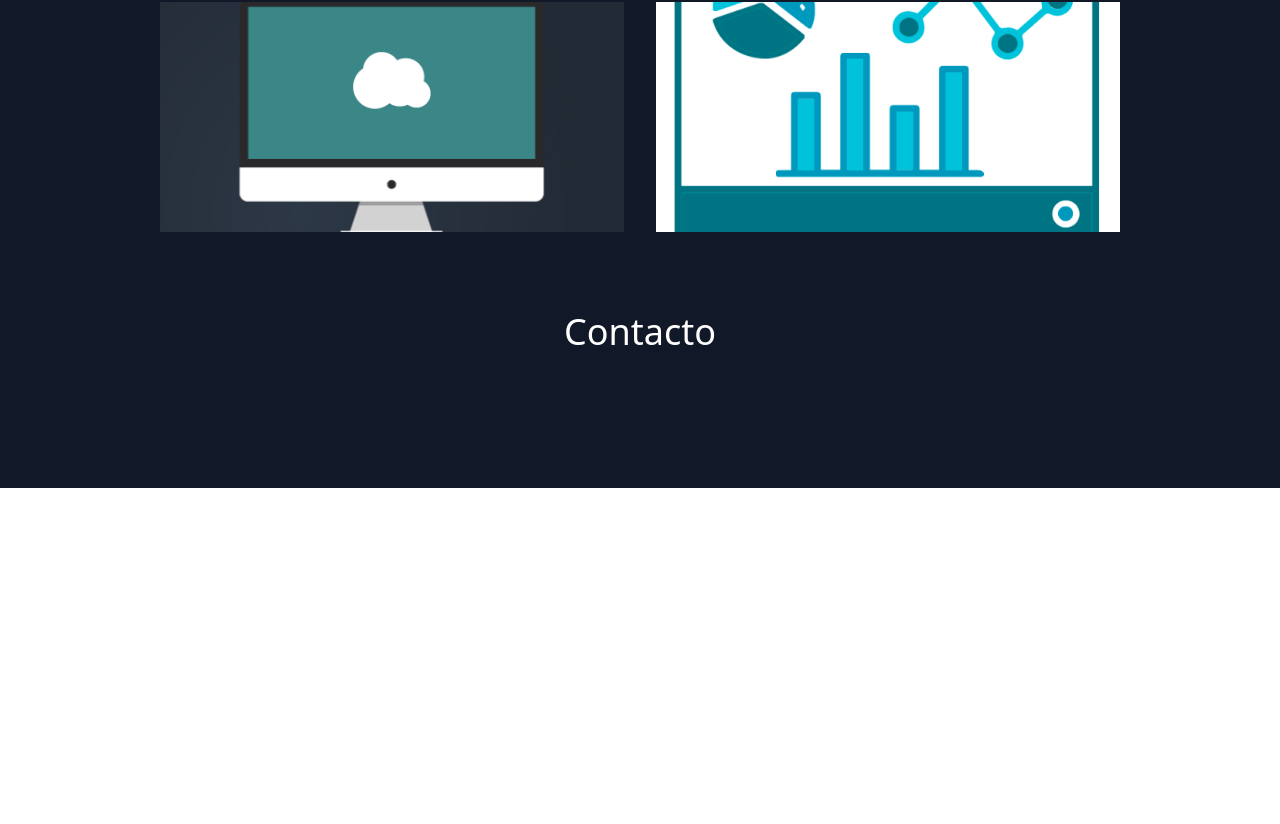
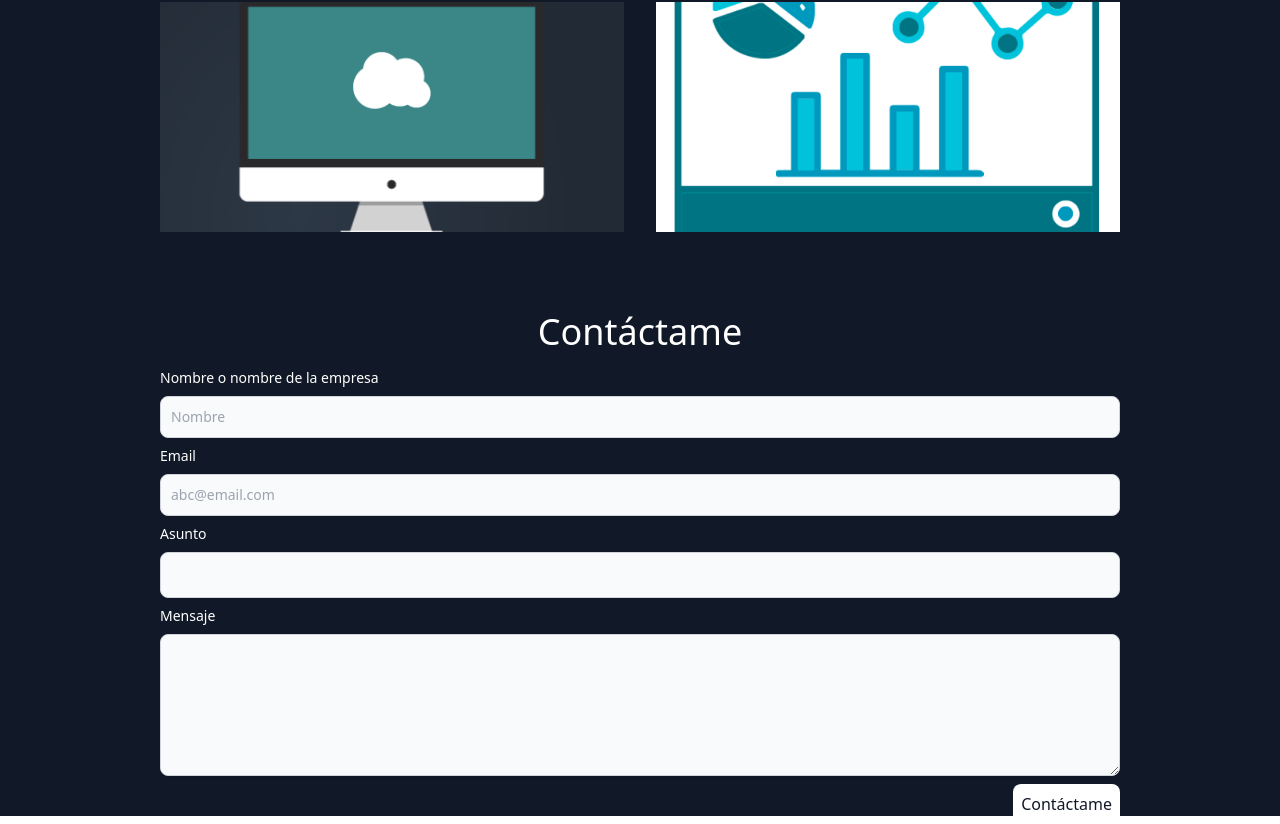
Before and after one commit to PabloTorAc/PabloTorAc.github.io, a React (Vite) app: page / in a window 1280 px wide. Shown: the part 1464-2288 px from the top of the page. Before the commit the page ends 1952 px from the top, so only its background shows below. Built offline with nearby package versions, Linux system fonts and the light colour scheme.

Commit message:
add: contact form

```diff
--- a/src/components/Contact.jsx
+++ b/src/components/Contact.jsx
@@ -2,14 +2,72 @@ import React from 'react'
 
 function Contact() {
   return (
-    <section id="contact" className="text-gray-400 bg-gray-900 body-font">
+    <section id="contact" className="text-gray-400 body-font">
       <div className="container px-5 py-10 mx-auto text-center lg:px-40">
-        <div className="flex flex-col w-full mb-20">
-          <h1 className="sm:text-4xl text-3xl font-medium title-font mb-4 text-white">
-            Contacto
-          </h1>
+            <h1 className="sm:text-4xl text-3xl font-medium title-font mb-4 text-white">
+                Contáctame
+            </h1>
+            <form action="#" >
+                <div>
+                    <label for="firstName"
+                           className="block my-2 text-left
+                                      text-sm font-medium text-white">
+                                  Nombre o nombre de la empresa
+                    </label>
+                    <input type="text"
+                           className="shadow-sm bg-gray-50 border
+                                      border-gray-300 text-gray-900
+                                      text-sm rounded-lg block w-full p-2.5"
+                           placeholder="Nombre"
+                           required/>
+                  </div>
+                <div>
+                    <label for="email"
+                           className="block my-2 text-left text-sm
+                                      font-medium text-white">
+                        Email
+                    </label>
+                    <input type="email"
+                           className="shadow-sm bg-gray-50 border
+                                      border-gray-300 text-gray-900
+                                      text-sm rounded-lg block w-full p-2.5"
+                           placeholder="abc@email.com"
+                           required />
+                </div>
+                <div>
+                    <label for="subject"
+                           className="block my-2 text-left
+                                      text-sm font-medium text-white">
+                        Asunto
+                    </label>
+                    <input type="text"
+                           className="block p-3 w-full text-sm
+                                      text-gray-900 bg-gray-50 rounded-lg
+                                      border border-gray-300 shadow-sm "
+                           required />
+                </div>
+                <div >
+                    <label for="message"
+                           className="block my-2 text-left
+                                      text-sm font-medium text-white ">
+                        Mensaje
+                    </label>
+                    <textarea rows="6"
+                              className="block p-2.5 w-full text-sm
+                                         text-gray-900 bg-gray-50 rounded-lg
+                                         shadow-sm border border-gray-300 "/>
+                </div>
+                <div className='bg-gray-900'>
+                  <button type="submit"
+                        className="mt-2 p-2 float-right text-gray-900
+                                   rounded-lg border-white
+                                   bg-white hover:scale-105">
+                    Contáctame
+                  </button>
+                </div>
+
+            </form>
         </div>
-      </div>
     </section>
   )
 }
```
